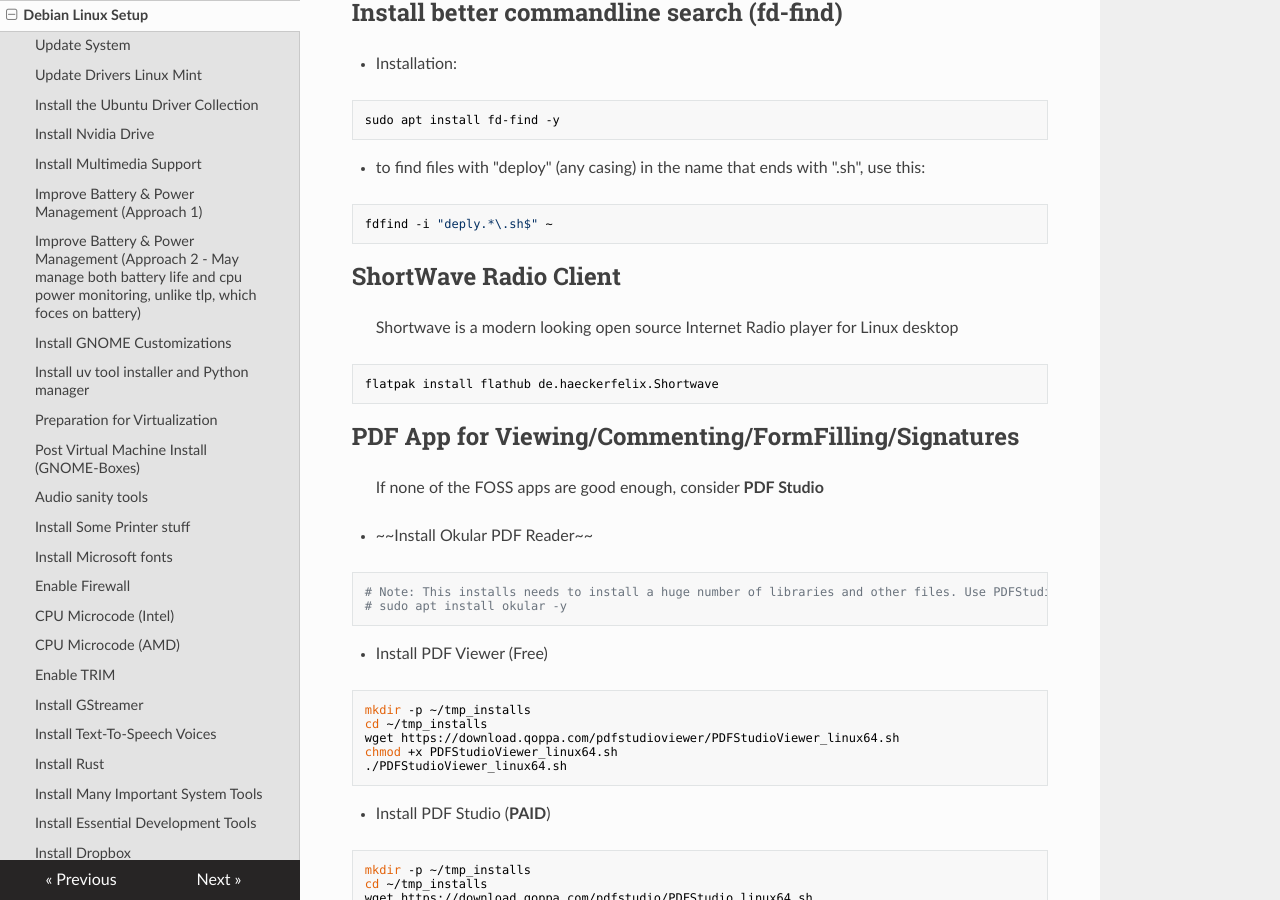
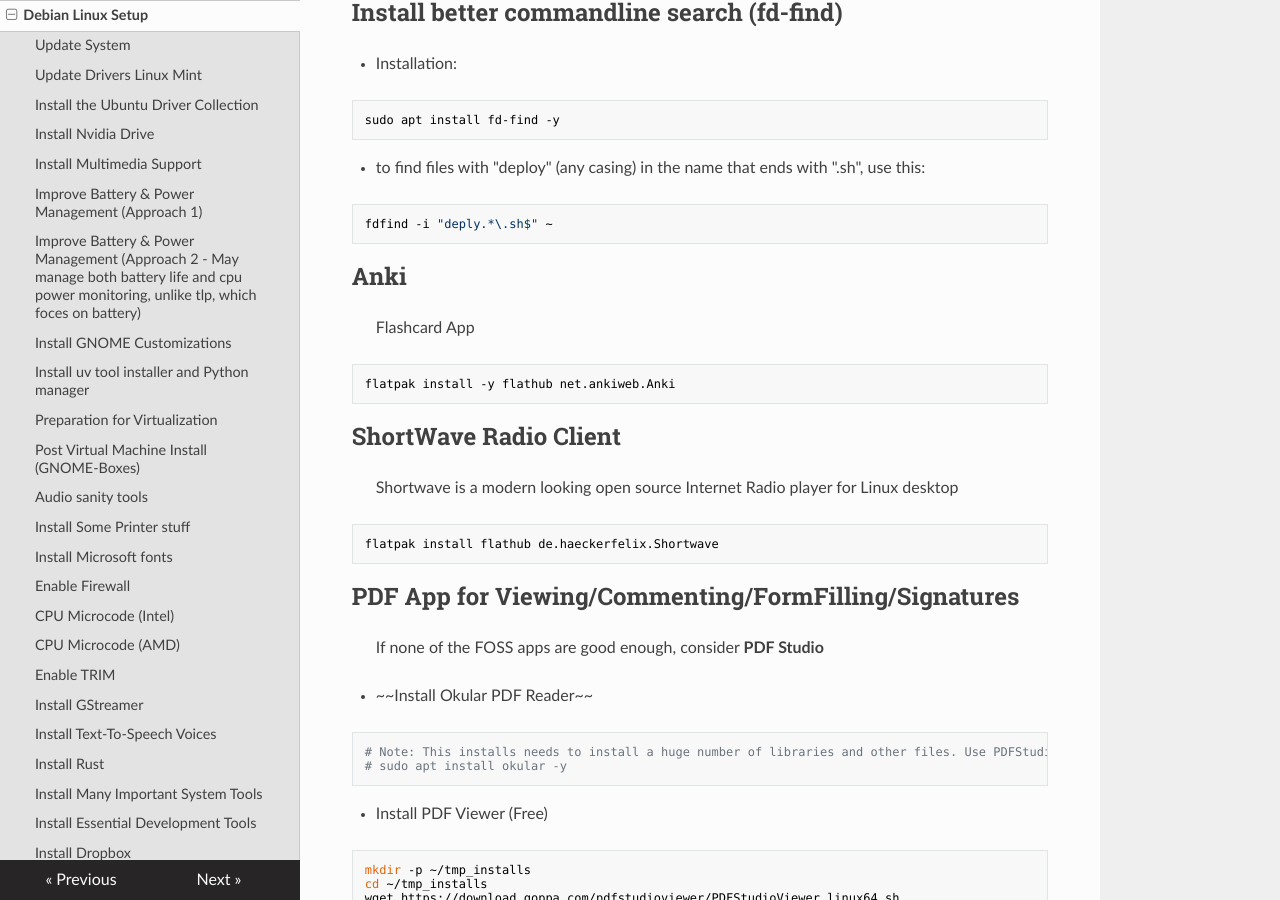
Before and after one commit to travisseymour/useful_stuff, an MkDocs documentation site: the page built from docs/debian_setup.md, in a window 1280 px wide and 900 px high, scrolled down 7759 px. Built offline with MkDocs 1.6.1, drawn with Linux system fonts in a browser that asks for light colours; nearby versions of some CDN libraries.

Commit message:
added anki flashcard app

````diff
--- a/docs/debian_setup.md
+++ b/docs/debian_setup.md
@@ -373,6 +373,14 @@
 - to find files with "deploy" (any casing) in the name that ends with ".sh", use this:
 ```bash
 fdfind -i "deply.*\.sh$" ~
+```
+
+## Anki
+
+> Flashcard App
+
+```bash
+flatpak install -y flathub net.ankiweb.Anki
 ```
 
 ## ShortWave Radio Client
````
Also changed, not shown: 3 other files.
